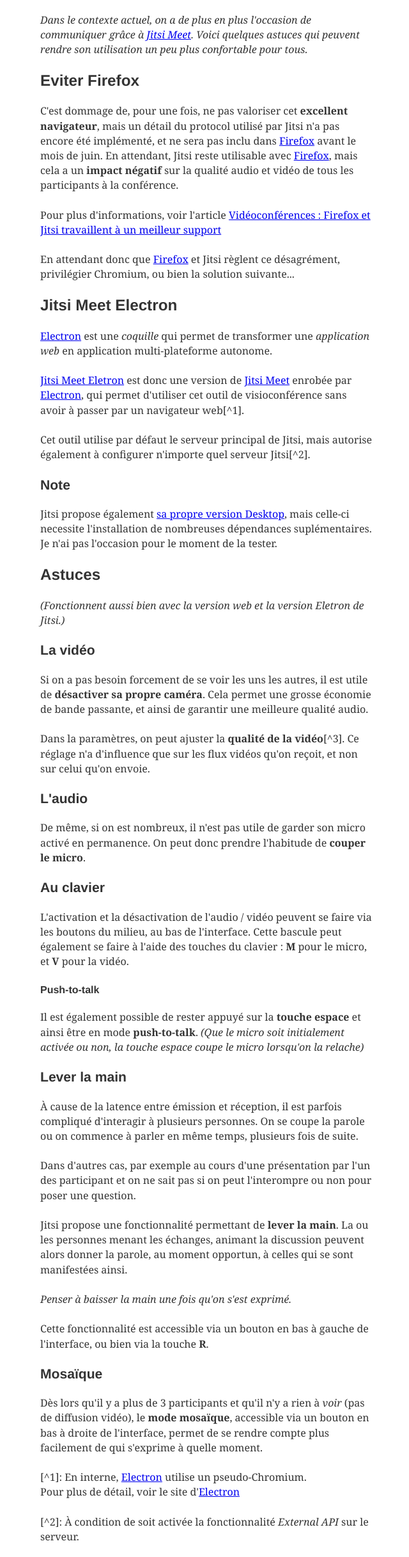
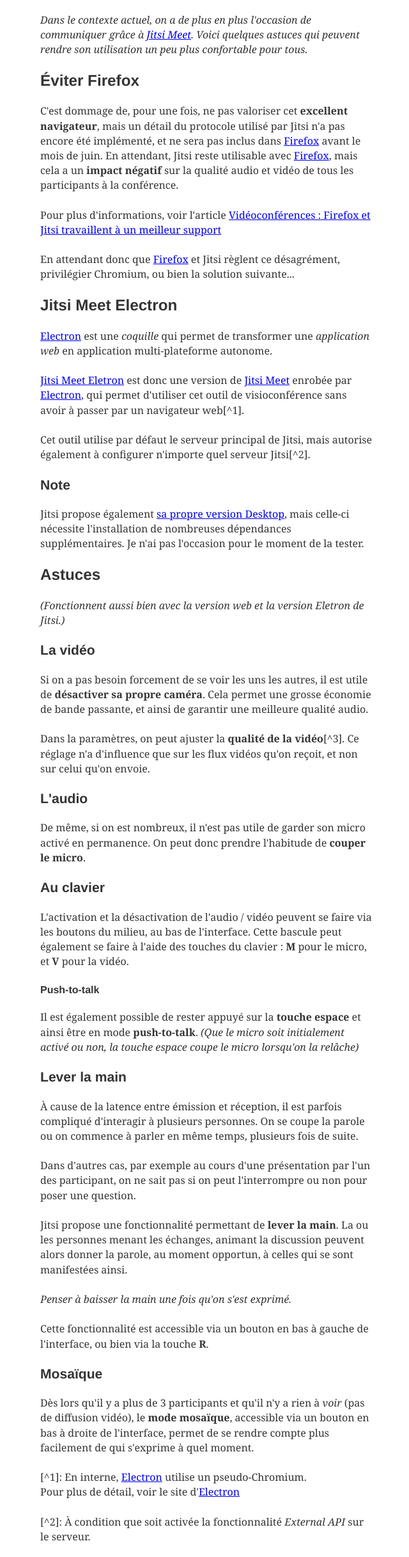
Before and after one commit to mabhub/veille, a Gatsby site: page /utiliser-jitsi in a window 1280 px wide. Shown: the part 114-2547 px from the top of the page at 64% size, without its empty margins (316-956 px from the left). Built offline with nearby package versions, Linux system fonts and the light colour scheme; Gatsby itself is replaced by a stand-in of ours; some packages are replaced by stand-ins of ours; what typography-theme-moraga would draw is missing.

Commit message:
Corrections de quelques typos

```diff
--- a/src/pages/utiliser-jitsi.md
+++ b/src/pages/utiliser-jitsi.md
@@ -10,11 +10,11 @@
 [Jitsi Meet][]. Voici quelques astuces qui peuvent rendre son utilisation un peu
 plus confortable pour tous.*
 
-## Eviter Firefox
+## Éviter Firefox
 
 C'est dommage de, pour une fois, ne pas valoriser cet **excellent navigateur**,
-mais un détail du protocol utilisé par Jitsi n'a pas encore été implémenté, et
-ne sera pas inclu dans [Firefox][] avant le mois de juin. En attendant, Jitsi
+mais un détail du protocole utilisé par Jitsi n'a pas encore été implémenté, et
+ne sera pas inclus dans [Firefox][] avant le mois de juin. En attendant, Jitsi
 reste utilisable avec [Firefox][], mais cela a un **impact négatif** sur la
 qualité audio et vidéo de tous les participants à la conférence.
 
@@ -41,7 +41,7 @@
 ### Note
 
 Jitsi propose également [sa propre version Desktop][jitsi-desktop], mais
-celle-ci necessite l'installation de nombreuses dépendances suplémentaires. Je
+celle-ci nécessite l'installation de nombreuses dépendances supplémentaires. Je
 n'ai pas l'occasion pour le moment de la tester.
 
 ## Astuces
@@ -72,8 +72,8 @@
 #### Push-to-talk
 
 Il est également possible de rester appuyé sur la **touche espace** et ainsi
-être en mode **push-to-talk**. *(Que le micro soit initialement activée ou non,
-la touche espace coupe le micro lorsqu'on la relache)*
+être en mode **push-to-talk**. *(Que le micro soit initialement activé ou non,
+la touche espace coupe le micro lorsqu'on la relâche)*
 
 ### Lever la main
 
@@ -82,7 +82,7 @@
 en même temps, plusieurs fois de suite.
 
 Dans d'autres cas, par exemple au cours d'une présentation par l'un des
-participant et on ne sait pas si on peut l'interompre ou non pour poser une
+participant, on ne sait pas si on peut l'interrompre ou non pour poser une
 question.
 
 Jitsi propose une fonctionnalité permettant de **lever la main**. La ou les
@@ -99,12 +99,12 @@
 Dès lors qu'il y a plus de 3 participants et qu'il n'y a rien à *voir* (pas de
 diffusion vidéo), le **mode mosaïque**, accessible via un bouton en bas à
 droite de l'interface, permet de se rendre compte plus facilement de qui
-s'exprime à quelle moment.
+s'exprime à quel moment.
 
 [^1]: En interne, [Electron][] utilise un pseudo-Chromium.
       Pour plus de détail, voir le site d'[Electron][]
 
-[^2]: À condition de soit activée la fonctionnalité *External API* sur le
+[^2]: À condition que soit activée la fonctionnalité *External API* sur le
       serveur.
 
 [^3]: Ce réglage n'est disponible qu'en dehors du mode peer-to-peer qui s'active
```
